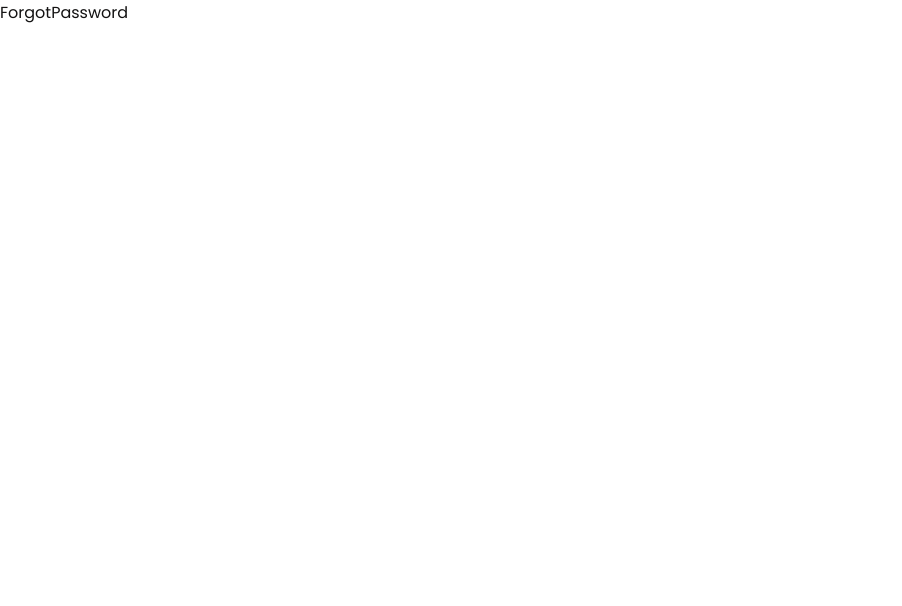
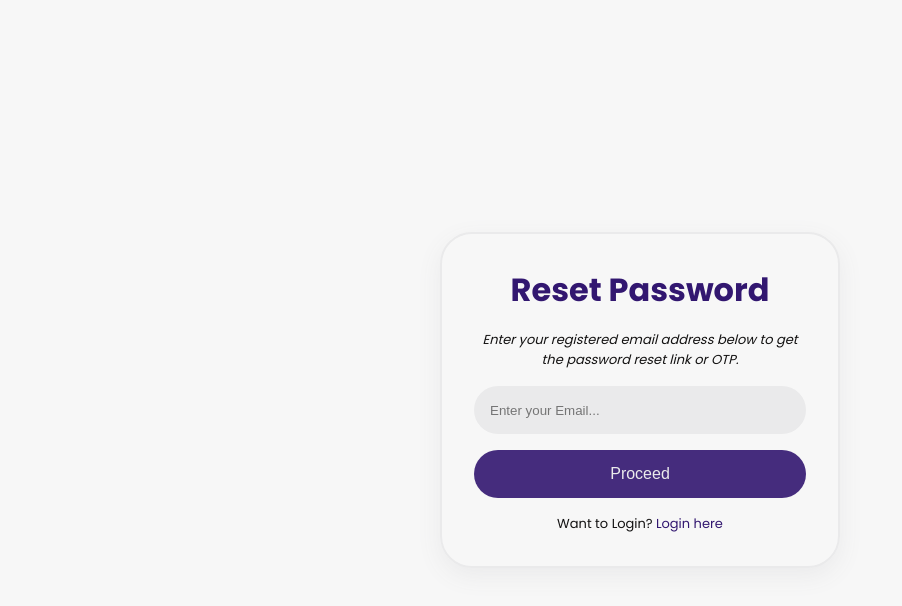
Before and after one commit to fearalert/Authentication-App-MERN, a React (Vite) app in the folder client/: page /forgot-password in a window 1280 px wide. Shown: the top 606 px of the page, without its empty margins (0-902 px from the left). Built offline with nearby package versions, Linux system fonts and the light colour scheme.

Commit message:
added forgot password Ui view

```diff
--- a/client/src/Components/ForgotPassword/ForgotPassword.module.css
+++ b/client/src/Components/ForgotPassword/ForgotPassword.module.css
@@ -0,0 +1,103 @@
+.container {
+    height: 100vh;
+    display: flex;
+    flex-direction: column;
+    align-items: center;
+    justify-content: center;
+    background-color: var(--overall-background-color);
+}
+
+.formContainer {
+    border: 2px solid var(--input-background-color);
+    display: flex;
+    flex-direction: column;
+    min-width: 380px;
+    max-width: 400px;
+    padding: 2rem;
+    border-radius: 2rem;
+    row-gap: 1rem;
+    background-color: var(--form-background-color);
+    text-align: center;
+    box-shadow: var(--input-background-color) 0px 8px 24px;
+}
+
+.formContainer > h1 {
+    margin: 0;
+    padding: 0;
+    text-align: center;
+    display: flex;
+    align-items: center;
+    justify-content: center;
+    color: var(--primary-color);
+}
+
+.formContainer > p {
+    margin: 0;
+    padding: 0;
+    text-align: center;
+    display: flex;
+    align-items: center;
+    justify-content: center;
+    color: var(--form-background-color);
+    text-align: center;
+    font-style: italic;
+    font-size: small;
+}
+
+.inputContainer {
+    display: flex;
+    flex-direction: column;
+    row-gap: 1rem;
+}
+
+.inputContainer > input, button {
+    height: 48px;
+    border-radius: 2rem;
+    outline: 0;
+    border: 0;
+}
+
+.inputContainer > input {
+    background-color: var(--input-background-color);
+    padding: 0 0.75rem 0 1rem;
+    box-shadow: var(--form-background-color) 0px 0px 0px 1px;
+}
+
+.inputContainer > button {
+    background-color: var(--primary-color);
+    color: var(--input-background-color);
+    font-size: medium;
+    font-weight: normal;
+    cursor: pointer;
+    opacity: 90%;
+}
+
+.inputContainer>button:hover {
+    font-weight: bold;
+    opacity: 100%;
+}
+
+.links {
+    display: flex;
+    flex-direction: row;
+    justify-content: center;
+}
+
+.links > span {
+    font-size: small;
+    margin-right: 0.2rem;
+    color: var(--dark-color);
+}
+
+.redirect {
+    font-size: small;
+    font-weight: normal ;
+    color: var(--primary-color);
+    text-decoration: none;
+}
+
+.redirect:hover {
+    font-weight: bold;
+    border-bottom: 1px solid transparent;
+    transition: 0.2s;
+}
--- a/client/src/Components/ForgotPassword/ForgotPassword.tsx
+++ b/client/src/Components/ForgotPassword/ForgotPassword.tsx
@@ -1,7 +1,64 @@
-const ForgotPassword = () => {
+import { Link } from "react-router-dom";
+import styles from "./ForgotPassword.module.css";
+import { ChangeEvent, useState, FormEvent } from "react";
+import { emailRegex } from "../../Utils/Regex";
+import toast from "react-hot-toast";
+
+function ForgotPassword() {
+  const [changePassword, setChangePassword] = useState({
+    email: "",
+  });
+
+
+  const handleSubmit = (event: FormEvent<HTMLFormElement>) => {
+    event.preventDefault();
+
+    if (!emailRegex.test(changePassword.email)) {
+      toast.error("Please enter a valid email address.", {
+        duration: 8000,
+        position: 'top-left'
+      });
+      return;
+    }
+
+    toast.success("Check your email!", {
+      duration: 8000,
+      position: 'top-left'
+    });
+  };
+
+  function handleInputChange(event: ChangeEvent<HTMLInputElement>): void {
+    const { name, value } = event.target;
+    setChangePassword((prev) => ({
+      ...prev,
+      [name]: value,
+    }));
+  }
+
   return (
-    <div>ForgotPassword</div>
-  )
+    <form onSubmit={handleSubmit} className={styles.container}>
+      <div className={styles.formContainer}>
+        <h1>Reset Password</h1>
+        <p>Enter your registered email address below to get the password reset link or OTP.</p>
+        <div className={styles.inputContainer}>
+          <input
+            type="email"
+            placeholder="Enter your Email..."
+            name="email"
+            value={changePassword.email}
+            onChange={handleInputChange}
+          />
+
+          <button type="submit">Proceed</button>
+        </div>
+
+        <div className={styles.links}>
+          <span>Want to Login? </span>
+          <Link className={styles.redirect} to={"/"}>Login here</Link>
+        </div>
+      </div>
+    </form>
+  );
 }
 
-export default ForgotPassword
+export default ForgotPassword;
--- a/client/src/Components/Login/Login.tsx
+++ b/client/src/Components/Login/Login.tsx
@@ -53,7 +53,7 @@ function Login() {
   return (
     <form onSubmit={handleSubmit} className={styles.container}>
       <div className={styles.formContainer}>
-        <h2>Login</h2>
+        <h1>Login</h1>
         <div className={styles.inputContainer}>
           <input
             type="email"
--- a/client/src/Components/Signup/Signup.tsx
+++ b/client/src/Components/Signup/Signup.tsx
@@ -61,7 +61,7 @@ function Signup() {
   return (
     <form onSubmit={handleSubmit} className={styles.container}>
       <div className={styles.formContainer}>
-        <h2>Sign up</h2>
+      <h1>Sign Up</h1>
         <div className={styles.inputContainer}>
           <input
             type="text"
```
